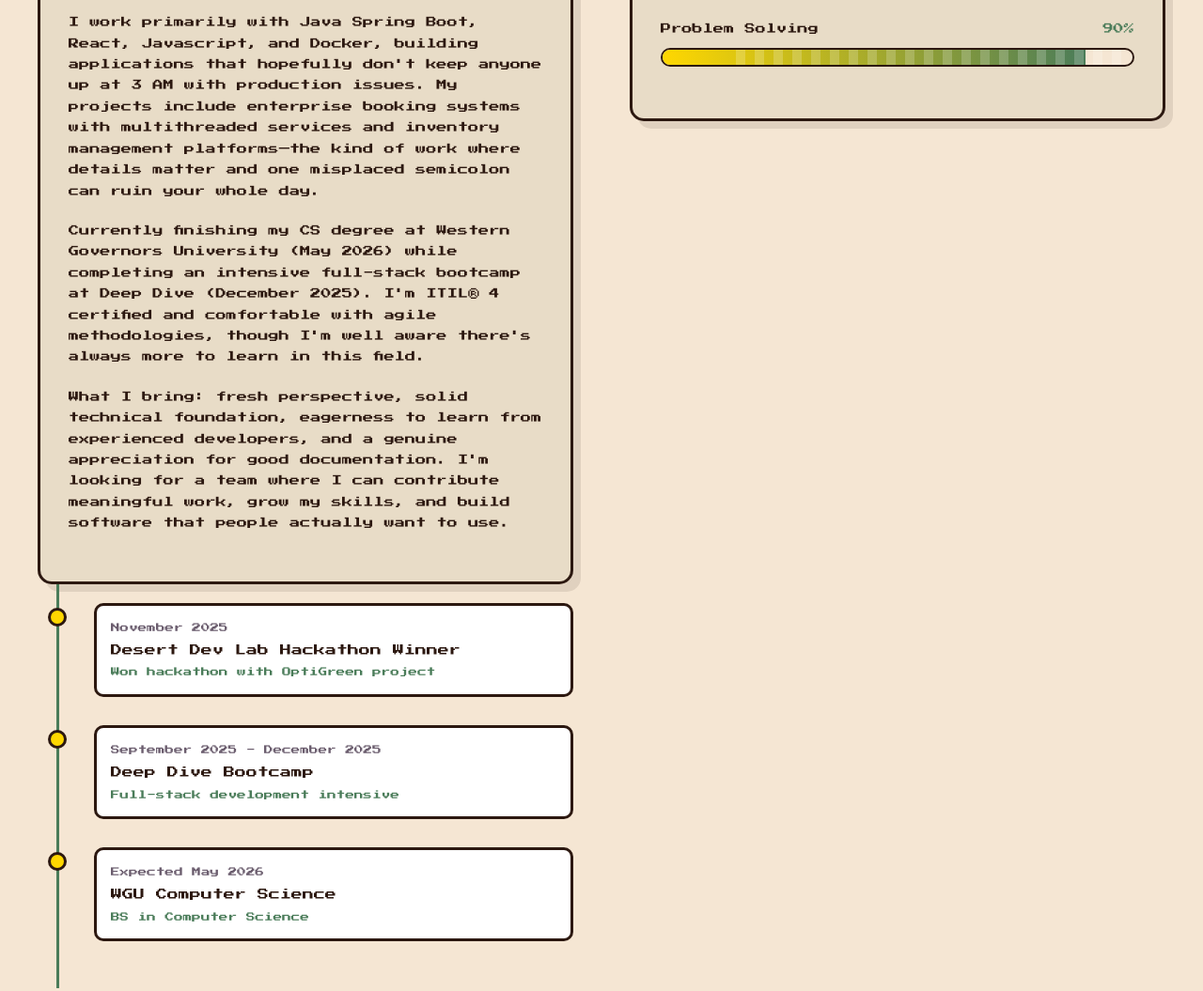
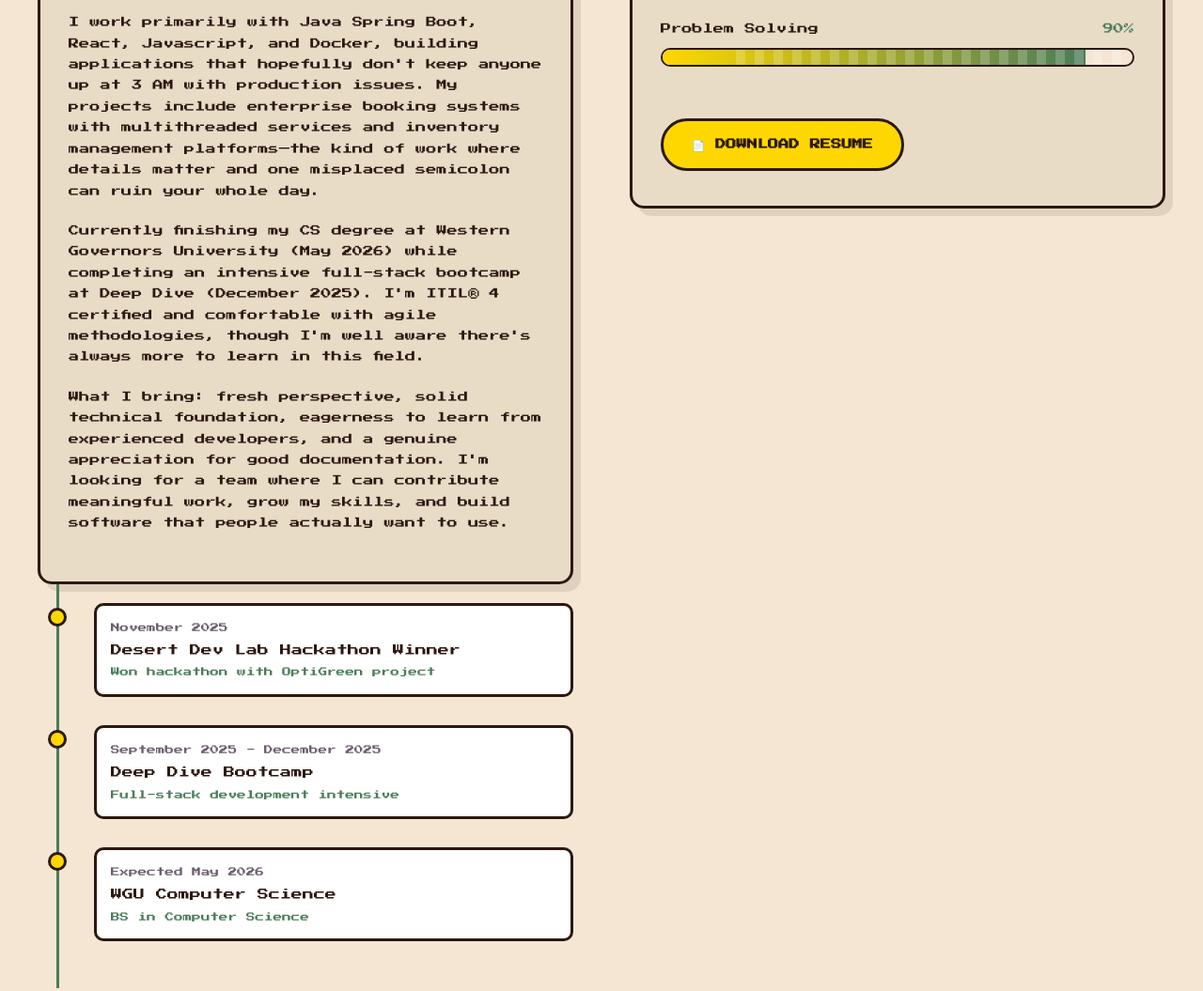
Before and after one commit to dmascardo/portfolio-denise-rose, a website: page index.html in a window 1280 px wide. Shown: the part 1420-2475 px from the top of the page at 94% size. Drawn offline with Linux system fonts and the light colour scheme.

Commit message:
added a cert and resume

```diff
--- a/index.html
+++ b/index.html
@@ -627,6 +627,43 @@
                     rgba(255, 255, 255, 0.2) 20px
             );
             animation: slide 1s linear infinite;
+        }
+        .download-resume-btn {
+            display: inline-block;
+            margin-top: 30px;
+            padding: 15px 30px;
+            background-color: #ffd700;
+            color: #2c1810;
+            border: 3px solid #2c1810;
+            border-radius: 30px;
+            font-weight: bold;
+            font-size: 0.7rem;
+            cursor: pointer;
+            transition: all 0.3s;
+            text-decoration: none;
+            position: relative;
+            overflow: hidden;
+        }
+
+        .download-resume-btn::before {
+            content: '';
+            position: absolute;
+            top: 0;
+            left: -100%;
+            width: 100%;
+            height: 100%;
+            background-color: #ffffff;
+            transition: left 0.3s ease;
+            z-index: -1;
+        }
+
+        .download-resume-btn:hover::before {
+            left: 0;
+        }
+
+        .download-resume-btn:hover {
+            transform: translateY(-3px);
+            box-shadow: 0 8px 0 rgba(44, 24, 16, 0.3);
         }
 
         /* Projects Grid with Hover Effects */
@@ -1403,8 +1440,11 @@
                         <div class="skill-progress" style="width: 0;" data-width="90%"></div>
                     </div>
                 </div>
+                <a href="public/portfolioresume.pdf" download class="download-resume-btn">📄 DOWNLOAD RESUME</a>
             </div>
         </div>
+
+
     </section>
 
     <!-- Projects Section -->
@@ -1423,7 +1463,7 @@
                             <span class="tech-tag">PostgreSQL</span>
                         </div>
                         <p class="project-description">
-                            Receipt management app with Albuquerque Open Data integration for business verification.
+                            Full-stack receipt management application built as team capstone project, enabling users to organize and track expenses efficiently.
                         </p>
                         <div class="project-links">
                             <a href="https://github.com/Beloved-Bolide/capstone" target="_blank" class="project-link">GitHub</a>
@@ -1472,9 +1512,9 @@
                     <div class="project-content">
                         <h3 class="project-title">Timeless Auto</h3>
                         <div class="project-tech">
-                            <span class="tech-tag">React</span>
-                            <span class="tech-tag">PostgreSQL</span>
-                            <span class="tech-tag">Express</span>
+                            <span class="tech-tag">Java</span>
+                            <span class="tech-tag">Springboot</span>
+                            <span class="tech-tag">Thymeleaf</span>
                         </div>
                         <p class="project-description">
                             Complete inventory management platform for automotive dealerships.
@@ -1498,7 +1538,7 @@
                 <h3 class="cert-title">ITIL® 4 Foundation</h3>
                 <p class="cert-issuer">AXELOS</p>
                 <p class="cert-date">July 2025</p>
-                <a href="#" class="cert-verify">Verify</a>
+                <a href="public/e-cert.pdf" target="_blank" class="cert-verify">Verify</a>
             </div>
 
             <div class="cert-card">
@@ -1587,7 +1627,7 @@
                                 </svg>
                             </a>
                             <a href="https://wgu.joinhandshake.com/profiles/denise-rose" target="_blank" class="social-link" aria-label="Handshake">
-                                <svg viewBox="0 0 24 24" width="20" height="20" fill="currentColor">
+                                H
                                     <path d="M7 3L5 8v13h4V11h2v10h4V11h2v10h4V8l-2-5H7zm2 2h6l1.5 4H7.5L9 5zm-2 6h2v8H7v-8zm6 0h2v8h-2v-8z"/>
                                 </svg>
                             </a>
```
Also changed, not shown: 2 other files.
